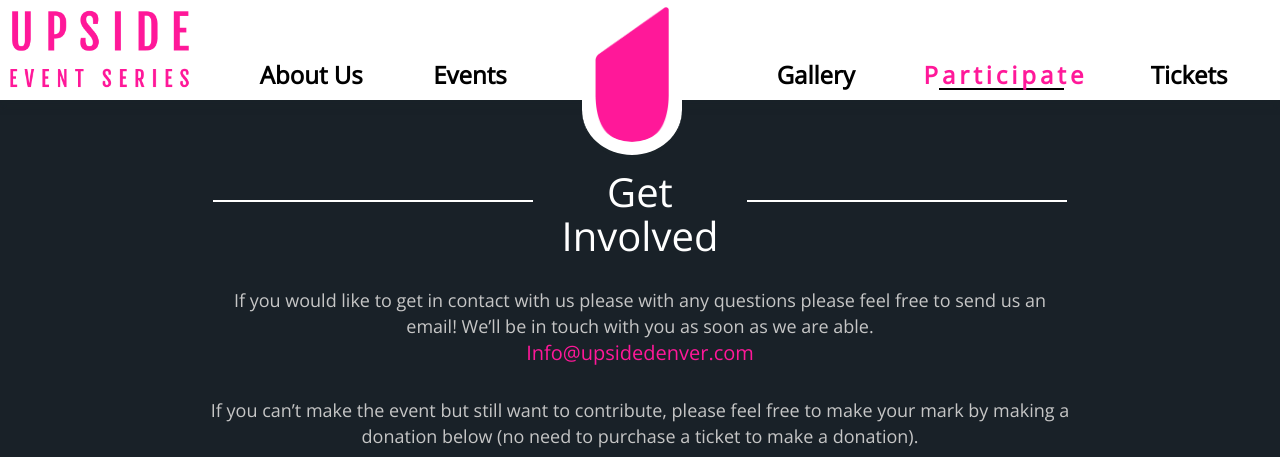
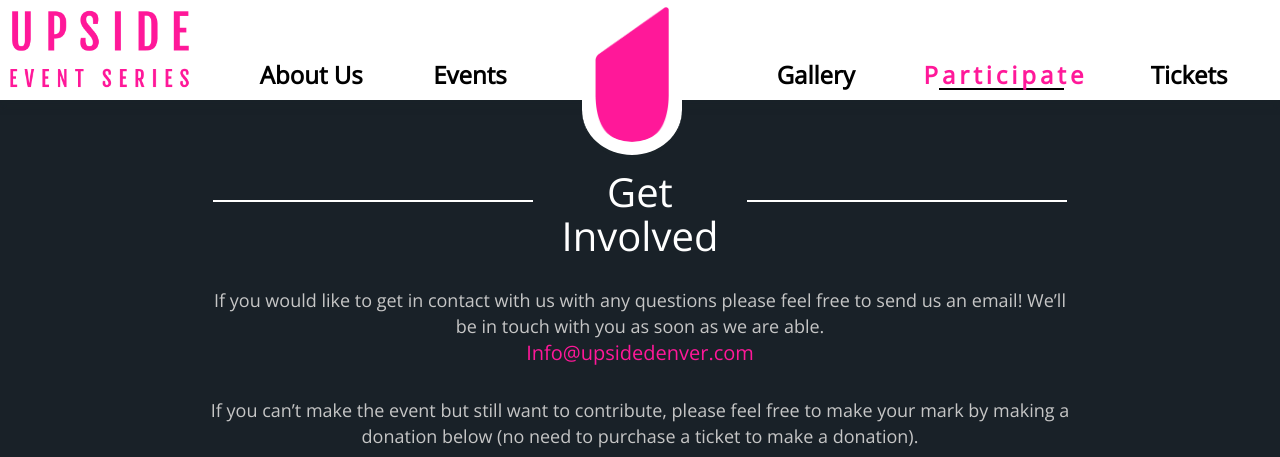
Before and after one commit to msimonton/upside-events, a plain HTML site: page index.html at #!/connect in a window 1280 px wide. Shown: the top 457 px of the page. Drawn offline with nearby package versions, Linux system fonts and the light colour scheme; some packages are replaced by stand-ins of ours; a script that the page names is missing.

Commit message:
more spelling

```diff
--- a/views/connect.html
+++ b/views/connect.html
@@ -19,7 +19,7 @@
 
 <div class='row'>
   <div id='tics' class='col-md-8 col-md-offset-2 col-sm-12'>
-    If you would like to get in contact with us please with any questions please feel free to send us an email!  We’ll be in touch with you as soon as we are able.</br>
+    If you would like to get in contact with us with any questions please feel free to send us an email!  We’ll be in touch with you as soon as we are able.</br>
     <a id='email' href="mailto:info@upsidedenver.com" target="_top">Info@upsidedenver.com</a>
   </div>
 <div class='row donate-blurb'>
```
